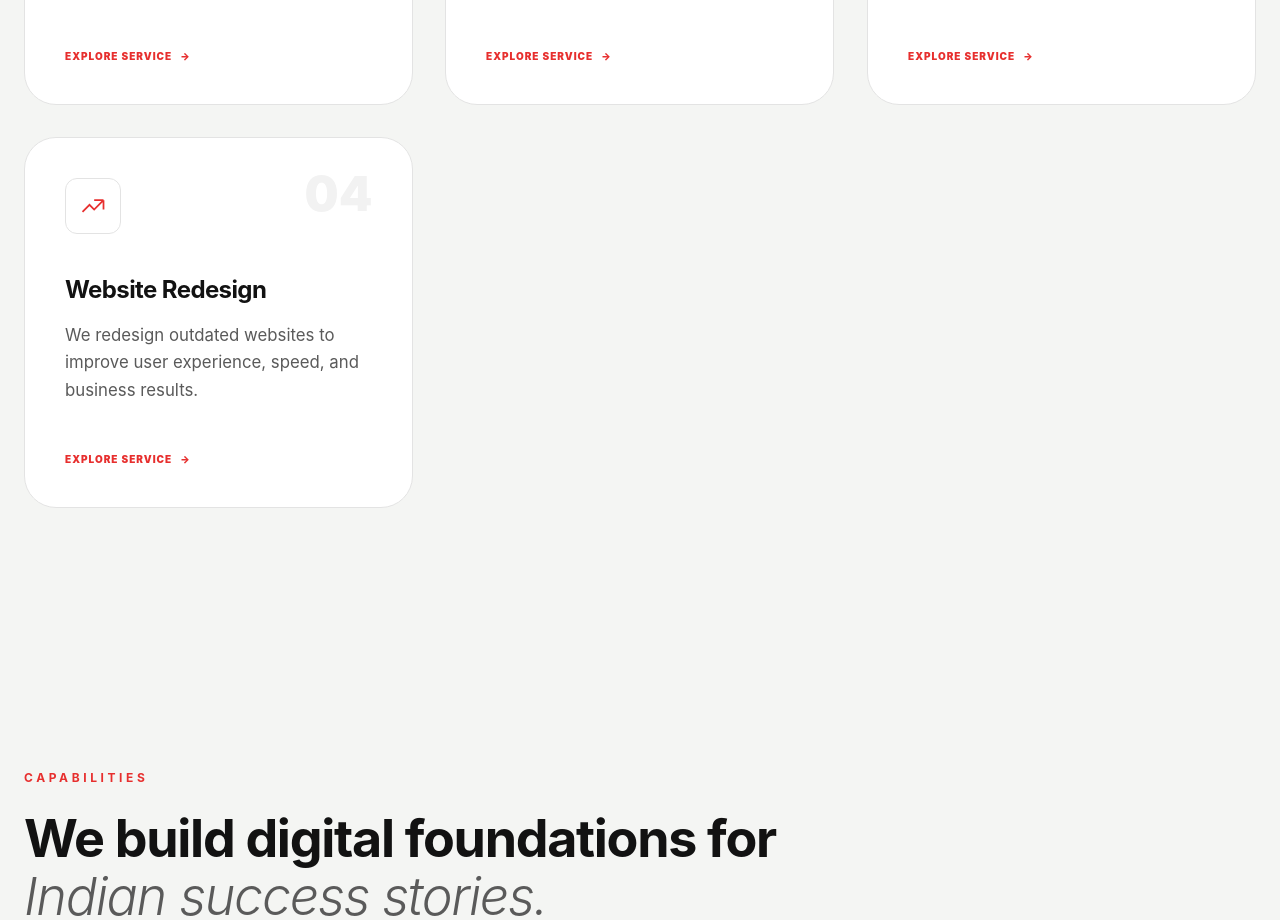
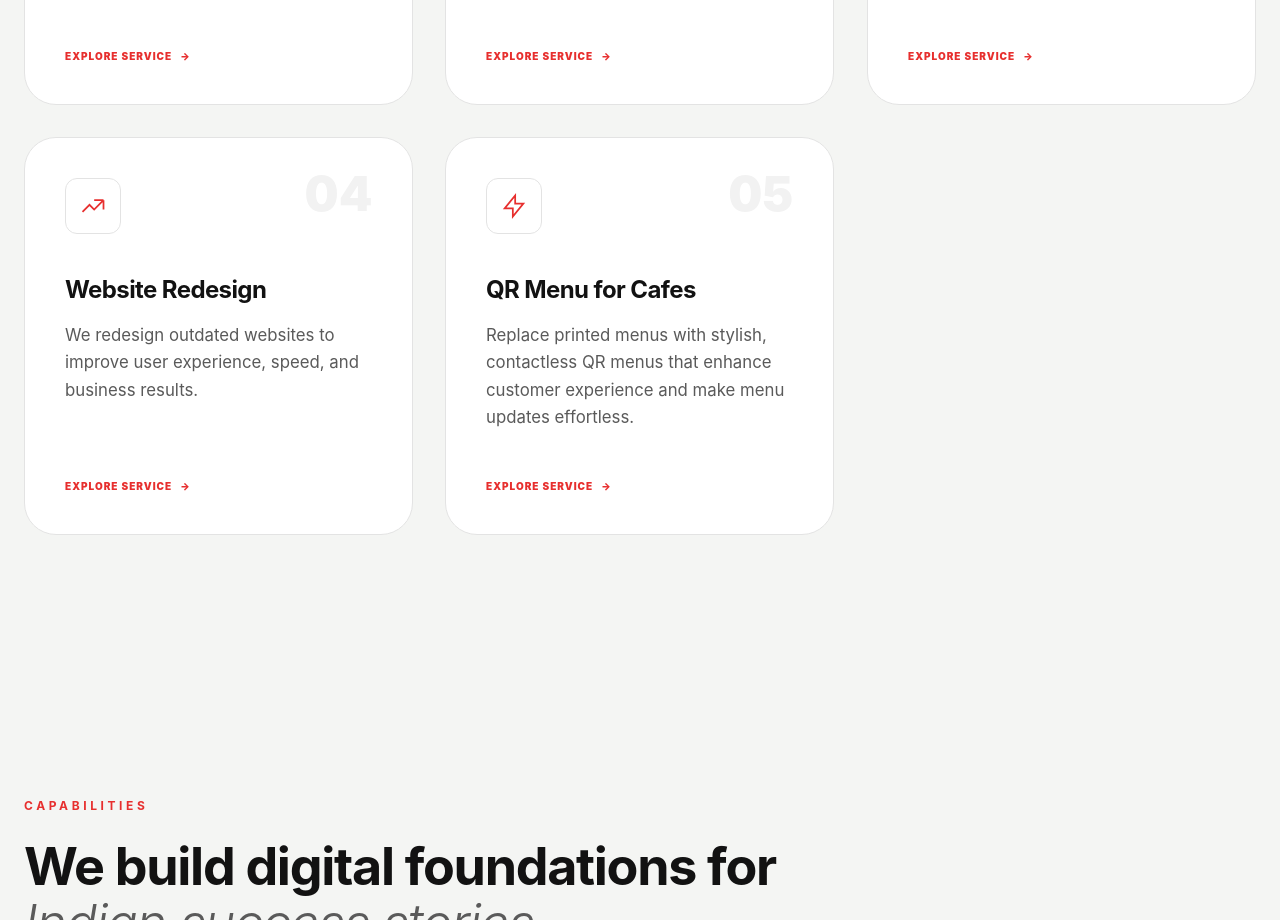
Before and after one commit to RishiBagora/AgencyWebsite, a React (Vite) app: page / in a window 1280 px wide. Shown: the part 1880-2800 px from the top of the page. Built offline with nearby package versions, Linux system fonts and the light colour scheme.

Commit message:
qr code service added

```diff
--- a/src/components/about/TrustStats.jsx
+++ b/src/components/about/TrustStats.jsx
@@ -2,8 +2,8 @@ import { motion, useInView, useSpring, useTransform } from "framer-motion";
 import { useEffect, useRef } from "react";
 
 const STATS = [
-  { value: 50, suffix: "+", label: "Projects Delivered", description: "Across diverse industries." },
-  { value: 5, suffix: "+", label: "Years Experience", description: "Design and development." },
+  { value: 10, suffix: "+", label: "Projects Delivered", description: "Across diverse industries." },
+  { value: 1, suffix: "+", label: "Years Experience", description: "Design and development." },
   { value: "Pan-India", suffix: "", label: "Client Presence", description: "Serving multiple states." },
   { value: "Long-Term", suffix: "", label: "Relationships", description: "Built on ongoing trust." },
 ];
--- a/src/components/home/Hero.jsx
+++ b/src/components/home/Hero.jsx
@@ -96,7 +96,7 @@ function Hero() {
               className="mt-12 pt-8 border-t border-[var(--color-border)] flex flex-wrap gap-x-8 gap-y-4"
             >
               {[
-                { label: "50+", sub: "Projects" },
+                { label: "10+", sub: "Projects" },
                 { label: "100%", sub: "Satisfaction" },
                 { label: "24/7", sub: "Support" },
               ].map((stat, i) => (
--- a/src/data/servicesData.js
+++ b/src/data/servicesData.js
@@ -249,6 +249,77 @@ const servicesData = [
       heading: "Upgrade Your Website",
       buttonText: "Start Website Redesign"
     }
+  },{
+  slug: "qr-menu-for-cafes",
+serviceName: "QR Menu for Cafes",
+hero: {
+  heading: "Smart QR Menu System for Modern Cafes",
+  subheading:
+    "Replace printed menus with stylish, contactless QR menus that enhance customer experience and make menu updates effortless.",
+  ctaText: "Get Your QR Menu Setup"
+},
+intro: {
+  title: "Digital QR Menu Solutions for Cafes",
+  description:
+    "Upgrade your cafe with a modern QR-based digital menu system. Customers simply scan the code placed on tables and view your menu instantly on their phones — no apps required."
+},
+problemsWeSolve: [
+  "High printing costs for menu updates",
+  "Outdated or damaged physical menus",
+  "Slow ordering process",
+  "Limited menu flexibility",
+  "Unhygienic shared menu cards"
+],
+ourSolution: [
+  "Custom branded digital menu design",
+  "Instant QR code generation",
+  "Easy menu update system",
+  "Mobile-optimized menu layout",
+  "Add-ons like offers & featured items highlight"
+],
+whatYouGet: [
+  "Unique QR codes for tables",
+  "Mobile-friendly digital menu",
+  "Category-wise item display",
+  "Image & price integration",
+  "Instant menu editing access",
+  "Basic analytics (menu views tracking)"
+],
+processTimeline: [
+  "Requirement discussion",
+  "Menu structure planning",
+  "Design & branding setup",
+  "QR generation & testing",
+  "Deployment & staff guidance"
+],
+techStack: ["React", "Tailwind CSS", "HTML5", "JavaScript", "Cloud Hosting"],
+whoItsFor: [
+  "Cafes & coffee shops",
+  "Restaurants",
+  "Cloud kitchens",
+  "Food courts & quick service outlets"
+],
+faqs: [
+  {
+    question: "Do customers need to install any app?",
+    answer:
+      "No. Customers simply scan the QR code using their phone camera and the menu opens in their browser."
+  },
+  {
+    question: "Can we update menu items anytime?",
+    answer:
+      "Yes. You can update prices, items, or offers anytime without reprinting anything."
+  },
+  {
+    question: "Is it suitable for small cafes?",
+    answer:
+      "Absolutely. QR menus are cost-effective and perfect for small and medium cafes."
+  }
+],
+cta: {
+  heading: "Upgrade Your Cafe with a Smart QR Menu",
+  buttonText: "Get QR Menu for My Cafe"
+}
   }
 ];
 
```
